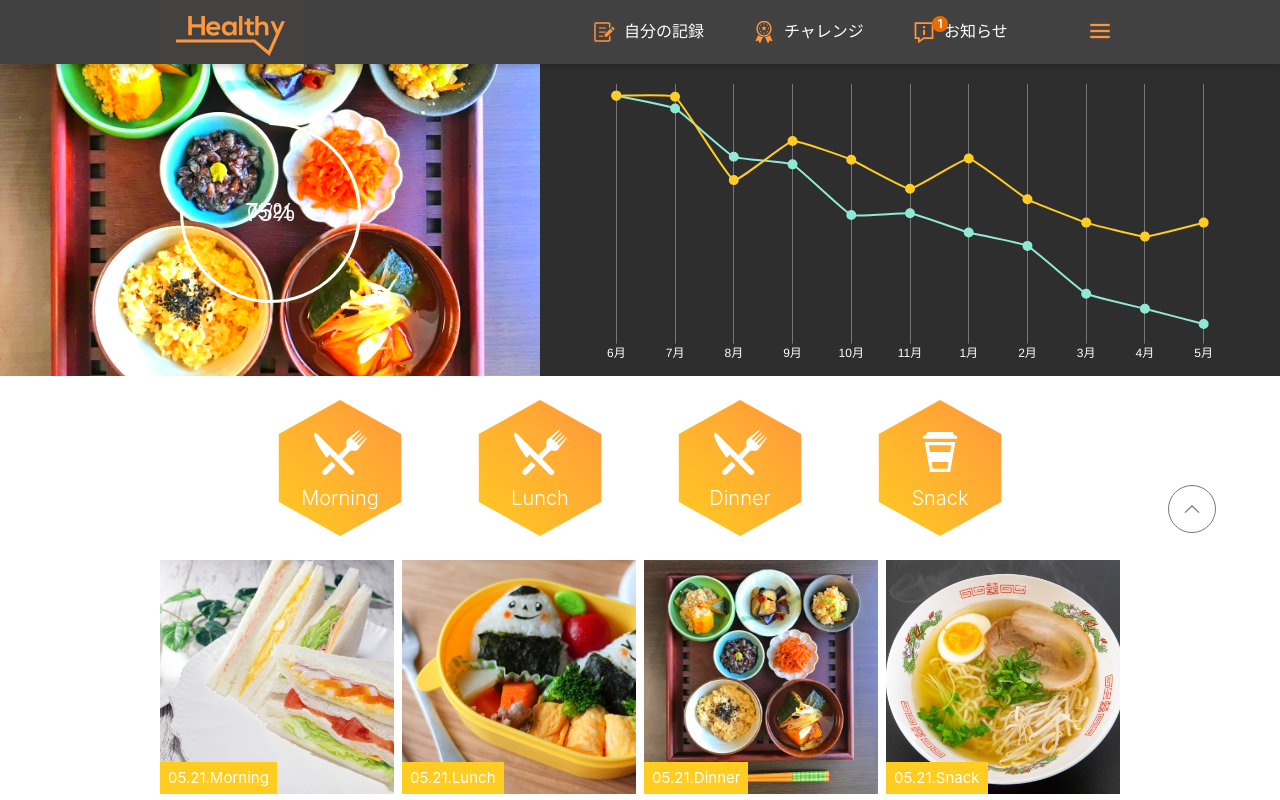
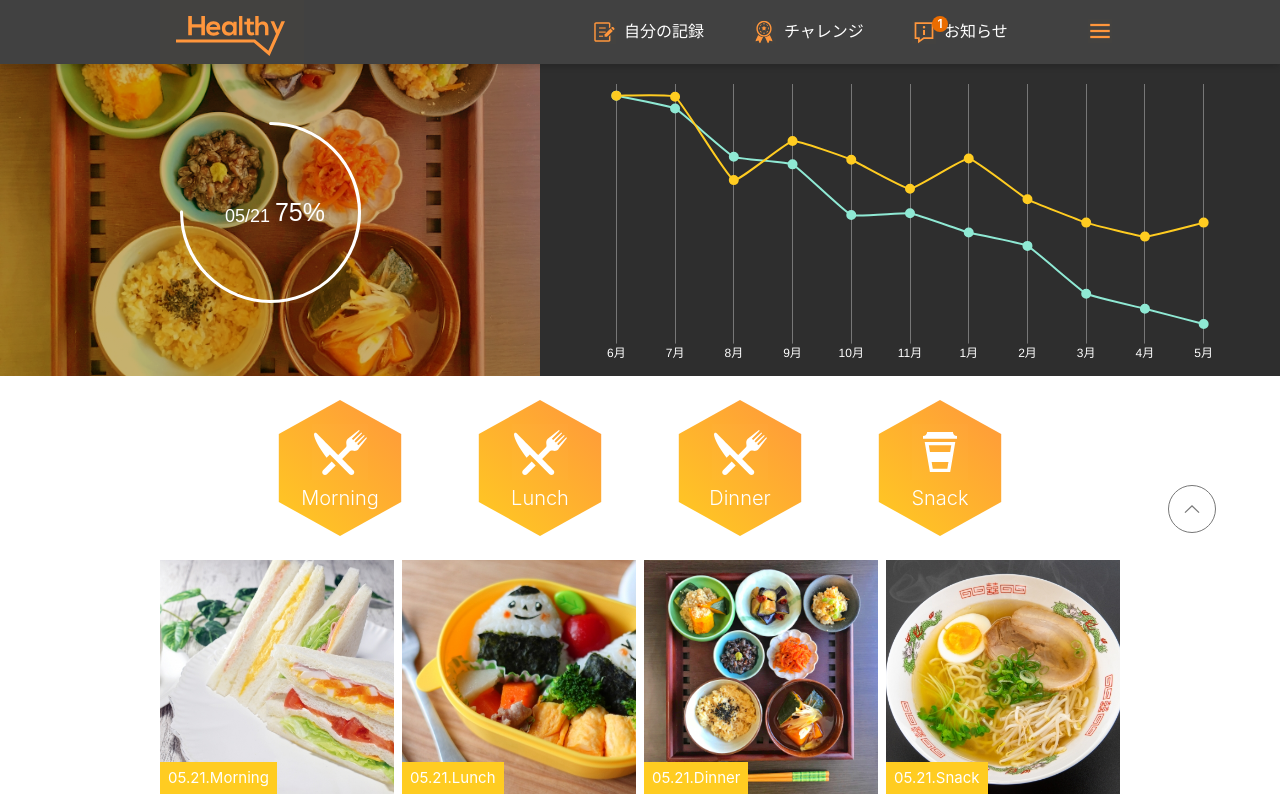
Before and after one commit to truongnhuhungnam/agent-test, a React (Vite) app in the folder healthy-app/: page / in a window 1280 px wide. Shown: the top 800 px of the page. Built offline with nearby package versions, Linux system fonts and the light colour scheme; grey boxes are pictures that could not be loaded.

Commit message:
adjust hero section top page

```diff
--- a/healthy-app/src/components/CircularProgress.tsx
+++ b/healthy-app/src/components/CircularProgress.tsx
@@ -55,7 +55,7 @@ const CircularProgress = ({
           strokeDasharray={strokeDasharray}
           strokeDashoffset={strokeDashoffset}
           strokeLinecap="round"
-          className="transition-all duration-2000 ease-out"
+          className="transition-all ease-out duration-2000"
           style={{
             filter: "drop-shadow(0 0 6px rgba(255, 204, 33, 0.4))",
           }}
@@ -63,7 +63,7 @@ const CircularProgress = ({
       </svg>
 
       {/* Percentage text */}
-      <div className="absolute inset-0 flex items-center justify-center">
+      <div className="absolute inset-0 flex items-center justify-center translate-x-[30px]">
         <span className="text-white text-[25px] leading-[30px]">
           {Math.round(animatedPercentage)}%
         </span>
--- a/healthy-app/src/components/Layout.tsx
+++ b/healthy-app/src/components/Layout.tsx
@@ -162,7 +162,7 @@ const Layout = () => {
 
                 {/* Dropdown Menu */}
                 {isMenuOpen && (
-                  <div className="absolute right-0 top-full w-[240px] lg:w-[280px] bg-gray-400 z-50 hidden md:block">
+                  <div className="absolute right-0 top-full w-[240px] lg:w-[280px] bg-gray-400 z-50 hidden lg:block">
                     <div>
                       {dropdownMenus.map((menu) => (
                         <Link
--- a/healthy-app/src/pages/TopPage.tsx
+++ b/healthy-app/src/pages/TopPage.tsx
@@ -32,14 +32,12 @@ const TopPage = () => {
       <div className="flex flex-col lg:flex-row">
         {/* Achievement Rate Chart */}
         <Card className="p-0 w-full lg:w-[42.188vw] h-[200px] lg:h-[312px] overflow-hidden rounded-none border-0 relative shadow-none">
-          <CardContent className="h-full p-0">
+          <CardContent className="h-full p-0 cover-primary after:bg-opacity-[99.88] after:mix-blend-soft-light">
             {/* Background Image */}
             <div
-              className="absolute inset-0 bg-center bg-cover filter brightness-200 saturate-150"
+              className="absolute inset-0 bg-center bg-cover"
               style={{
                 backgroundImage: "url(/photo/d01.jpg)",
-                backgroundSize: "cover",
-                backgroundPosition: "center",
               }}
             >
               {/* Dark overlay for better text readability */}
@@ -51,7 +49,7 @@ const TopPage = () => {
               <div className="mb-2 lg:mb-4">
                 {/* Animated Circular Progress */}
                 <div className="relative">
-                  <span className="text-base lg:text-lg font-normal text-light leading-[22px] absolute top-1/2 left-1/2 -translate-x-1/2 -translate-y-1/2 z-[1]">
+                  <span className="text-base lg:text-lg font-normal text-light leading-[22px] absolute top-1/2 left-1/2 -translate-x-[45px] -translate-y-[10px] z-[1]">
                     05/21
                   </span>
                   <CircularProgress
```
